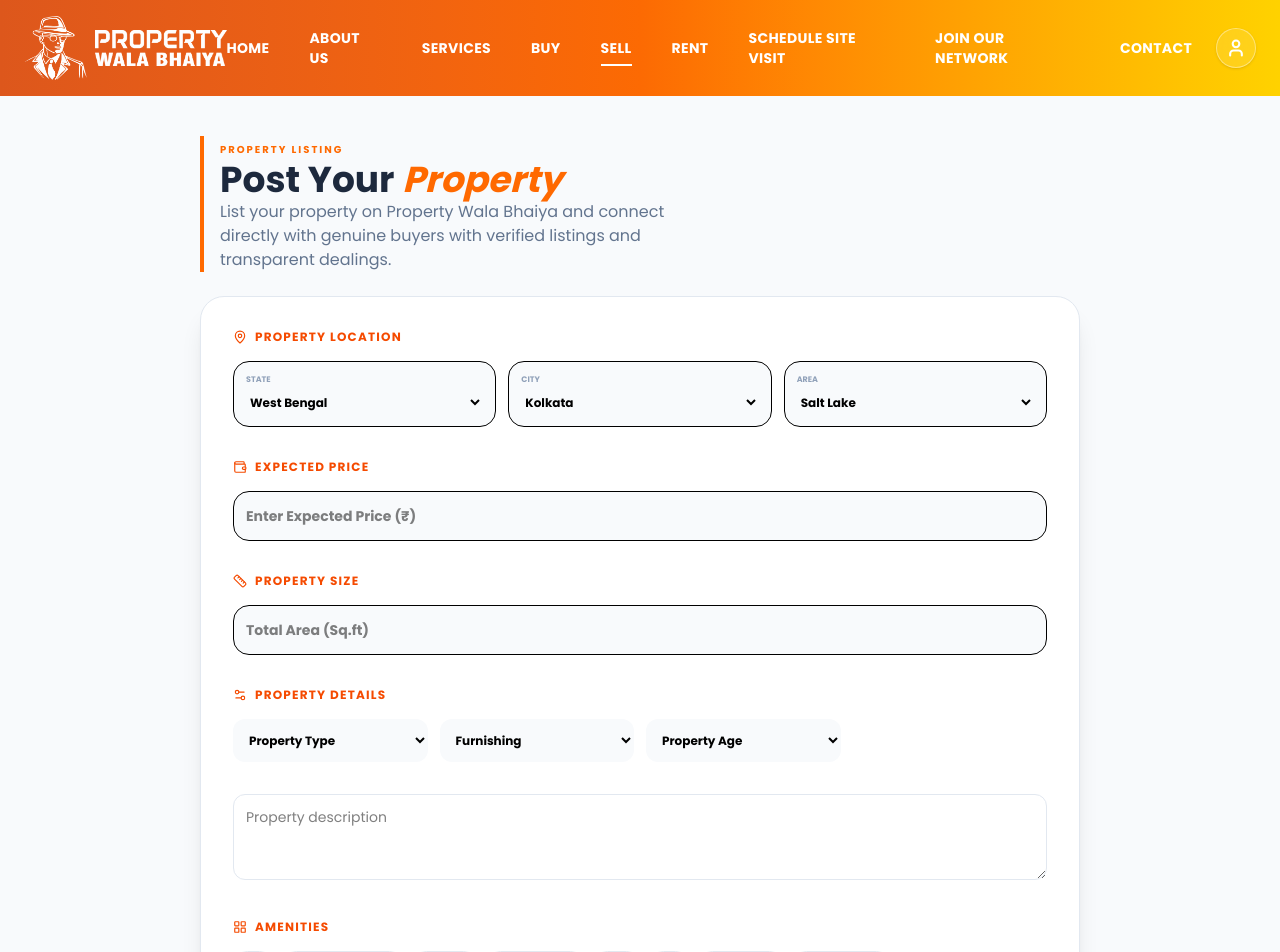
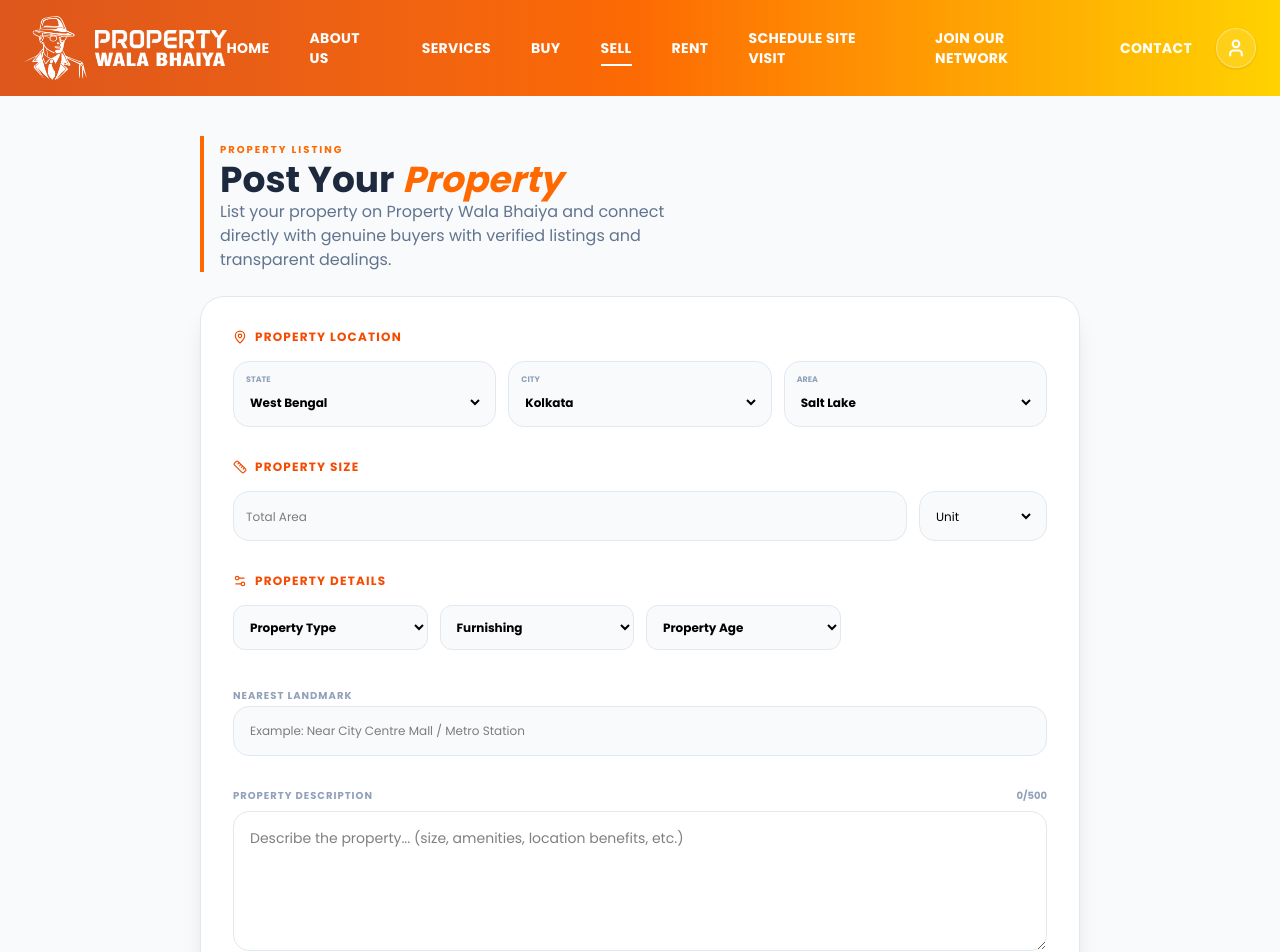
Before and after one commit to passportpulse/property-wala-ankita, a React (Vite) app: page /sell in a window 1280 px wide. Shown: the top 952 px of the page. Built offline with nearby package versions, Linux system fonts and the light colour scheme.

Commit message:
post property  updated

```diff
--- a/src/pages/sell/sections/SellForm.jsx
+++ b/src/pages/sell/sections/SellForm.jsx
@@ -15,6 +15,22 @@ import {
 import { states, citiesInWB, placesInWB } from "../../../data/locations";
 
 export default function SellForm({ formData, setFormData, onSubmit }) {
+  const propertyTypes = [
+    "Flats",
+    "Plots",
+    "Joint Ventures",
+    "House/Duplex",
+    "Office/Retail",
+    "Factory",
+    "Industrial Plots",
+    "Ware House",
+    "Hospital",
+    "Hotels/Resort",
+    "Petrol Pump",
+    "Institutes",
+    "Investment",
+  ];
+
   const availablePlaces =
     formData && formData.city ? placesInWB[formData.city] || [] : [];
 
@@ -84,7 +100,7 @@ export default function SellForm({ formData, setFormData, onSubmit }) {
 
             <div className="grid grid-cols-1 md:grid-cols-3 gap-3">
               {/* STATE */}
-              <div className="bg-slate-50 p-3 rounded-2xl border">
+              <div className="bg-slate-50 p-3 rounded-2xl border border-slate-200">
                 <label className="text-[8px] font-black uppercase text-slate-400 block mb-1">
                   State
                 </label>
@@ -102,7 +118,7 @@ export default function SellForm({ formData, setFormData, onSubmit }) {
               </div>
 
               {/* CITY */}
-              <div className="bg-slate-50 p-3 rounded-2xl border">
+              <div className="bg-slate-50 p-3 rounded-2xl border border-slate-200">
                 <label className="text-[8px] font-black uppercase text-slate-400 block mb-1">
                   City
                 </label>
@@ -128,7 +144,7 @@ export default function SellForm({ formData, setFormData, onSubmit }) {
               </div>
 
               {/* AREA */}
-              <div className="bg-slate-50 p-3 rounded-2xl border">
+              <div className="bg-slate-50 p-3 rounded-2xl border border-slate-200 ">
                 <label className="text-[8px] font-black uppercase text-slate-400 block mb-1">
                   Area
                 </label>
@@ -148,35 +164,39 @@ export default function SellForm({ formData, setFormData, onSubmit }) {
             </div>
           </section>
 
-          {/* PROPERTY PRICE */}
-          <section className="space-y-4">
-            <div className="flex items-center gap-2 text-xs font-bold uppercase tracking-widest text-orange-600">
-              <Wallet size={14} /> Expected Price
-            </div>
-            <div className="bg-slate-50 p-3 rounded-2xl border">
-              <input
-                type="number"
-                placeholder="Enter Expected Price (₹)"
-                value={formData.price || ""}
-                onChange={(e) => handleChange("price", e.target.value)}
-                className="w-full bg-transparent text-sm font-bold outline-none"
-              />
-            </div>
-          </section>
-
           {/* AREA SIZE */}
           <section className="space-y-4">
             <div className="flex items-center gap-2 text-xs font-bold uppercase tracking-widest text-orange-600">
               <Ruler size={14} /> Property Size
             </div>
-            <div className="bg-slate-50 p-3 rounded-2xl border">
-              <input
-                type="number"
-                placeholder="Total Area (Sq.ft)"
-                value={formData.sqft || ""}
-                onChange={(e) => handleChange("sqft", e.target.value)}
-                className="w-full bg-transparent text-sm font-bold outline-none"
-              />
+
+            <div className="flex gap-3">
+              {/* Area Input */}
+              <div className="flex-1 bg-slate-50 p-3 rounded-2xl border border-slate-200">
+                <input
+                  type="number"
+                  placeholder="Total Area"
+                  value={formData.area || ""}
+                  onChange={(e) => handleChange("area", e.target.value)}
+                  className="w-full bg-transparent text-xs outline-none"
+                />
+              </div>
+
+              {/* Unit Dropdown */}
+              <div className="w-32 bg-slate-50 p-3 rounded-2xl border border-slate-200">
+                <select
+                  value={formData.unit || ""}
+                  onChange={(e) => handleChange("unit", e.target.value)}
+                  className="w-full bg-transparent text-xs outline-none"
+                >
+                  <option value="">Unit</option>
+                  <option value="sqft">Sq.ft</option>
+                  <option value="katha">Katha</option>
+                  <option value="decimal">Decimal</option>
+                  <option value="yard">Yard</option>
+                  <option value="acre">Acre</option>
+                </select>
+              </div>
             </div>
           </section>
 
@@ -188,23 +208,21 @@ export default function SellForm({ formData, setFormData, onSubmit }) {
 
             <div className="grid grid-cols-2 md:grid-cols-4 gap-3">
               <select
-                className="bg-slate-50 p-3 rounded-xl text-xs font-bold"
+                className="bg-slate-50 p-3 rounded-xl text-xs font-bold border border-slate-200"
                 value={formData.type || ""}
                 onChange={(e) => handleChange("type", e.target.value)}
               >
                 <option value="">Property Type</option>
-                <option>Flat</option>
-                <option>House</option>
-                <option>Duplex</option>
-                <option>Office</option>
-                <option>Warehouse</option>
-                <option>Retail Space</option>
-                <option>Vacant Land</option>
+                {propertyTypes.map((type) => (
+                  <option key={type} value={type}>
+                    {type}
+                  </option>
+                ))}
               </select>
 
               {isResidential && (
                 <select
-                  className="bg-slate-50 p-3 rounded-xl text-xs font-bold"
+                  className="bg-slate-50 p-3 rounded-xl text-xs font-bold border border-slate-200"
                   value={formData.bed || ""}
                   onChange={(e) => handleChange("bed", e.target.value)}
                 >
@@ -217,7 +235,7 @@ export default function SellForm({ formData, setFormData, onSubmit }) {
               )}
 
               <select
-                className="bg-slate-50 p-3 rounded-xl text-xs font-bold"
+                className="bg-slate-50 p-3 rounded-xl text-xs font-bold border border-slate-200"
                 value={formData.fur || ""}
                 onChange={(e) => handleChange("fur", e.target.value)}
               >
@@ -228,7 +246,7 @@ export default function SellForm({ formData, setFormData, onSubmit }) {
               </select>
 
               <select
-                className="bg-slate-50 p-3 rounded-xl text-xs font-bold"
+                className="bg-slate-50 p-3 rounded-xl text-xs font-bold border border-slate-200"
                 value={formData.age || ""}
                 onChange={(e) => handleChange("age", e.target.value)}
               >
@@ -240,16 +258,50 @@ export default function SellForm({ formData, setFormData, onSubmit }) {
               </select>
             </div>
           </section>
+          {/* LANDMARK */}
+          <section className="space-y-2">
+            <label className="text-[10px] font-black uppercase tracking-widest text-slate-400">
+              Nearest Landmark
+            </label>
+
+            <input
+              type="text"
+              placeholder="Example: Near City Centre Mall / Metro Station"
+              value={formData.landmark || ""}
+              onChange={(e) => handleChange("landmark", e.target.value)}
+              className="w-full bg-slate-50 border border-slate-200 rounded-2xl px-4 py-4
+               text-xs outline-none focus:border-orange-400
+               focus:ring-2 focus:ring-orange-100 transition"
+            />
+          </section>
 
           {/* DESCRIPTION */}
-          <section className="space-y-3">
+          <section className="space-y-2">
+            <div className="flex justify-between items-center">
+              <label className="text-[10px] font-black uppercase tracking-widest text-slate-400">
+                Property Description
+              </label>
+
+              <span className="text-[10px] text-slate-400 font-bold">
+                {(formData.desc || "").length}/500
+              </span>
+            </div>
             <textarea
-              rows="3"
-              placeholder="Property description"
+              rows="5"
+              maxLength={500}
+              placeholder="Describe the property... (size, amenities, location benefits, etc.)"
               value={formData.desc || ""}
               onChange={(e) => handleChange("desc", e.target.value)}
-              className="w-full border border-slate-200 rounded-xl p-3 text-sm resize-y"
+              className="w-full border border-slate-200 rounded-2xl p-4 text-sm
+             outline-none focus:border-orange-400 focus:ring-2
+             focus:ring-orange-100 transition
+             resize-y min-h-[140px] max-h-[500px] overflow-auto"
             />
+
+            <p className="text-[10px] text-slate-400">
+              Tip: Mention nearby schools, metro, hospitals, and property
+              highlights.
+            </p>
           </section>
 
           {/* AMENITIES */}
@@ -279,6 +331,21 @@ export default function SellForm({ formData, setFormData, onSubmit }) {
                   {item}
                 </button>
               ))}
+            </div>
+          </section>
+          {/* PROPERTY PRICE */}
+          <section className="space-y-4">
+            <div className="flex items-center gap-2 text-xs font-bold uppercase tracking-widest text-orange-600">
+              <Wallet size={14} /> Expected Price
+            </div>
+            <div className="bg-slate-50 p-3 rounded-2xl border border-slate-200">
+              <input
+                type="number"
+                placeholder="Enter Expected Price (₹)"
+                value={formData.price || ""}
+                onChange={(e) => handleChange("price", e.target.value)}
+                className="w-full bg-transparent text-xs outline-none"
+              />
             </div>
           </section>
           {/* --- NEW MEDIA SECTION --- */}
```
